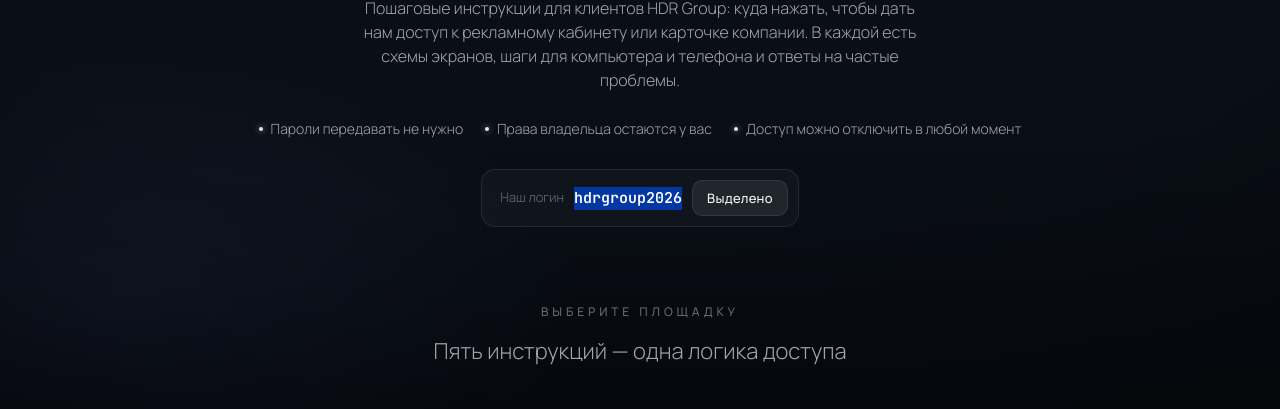
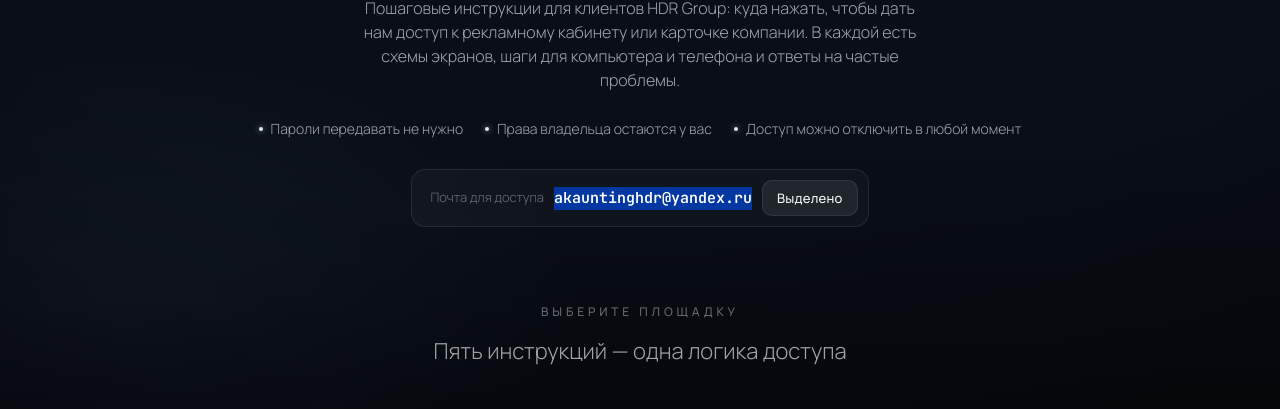
Before and after one commit to crocococodiel4co-cmd/HDRobm, a plain HTML site: page access/index.html in a window 1280 px wide. Both pictures are taken after a click on the button "Скопировать". Shown: the part 388-797 px from the top of the page. Drawn offline with Linux system fonts and the light colour scheme.

Commit message:
hub-index-v1.1

```diff
--- a/access/index.html
+++ b/access/index.html
@@ -118,7 +118,7 @@ footer{max-width:1180px;margin:0 auto;padding:30px 24px 40px;display:flex;align-
         <li>Права владельца остаются у вас</li>
         <li>Доступ можно отключить в любой момент</li>
       </ul>
-      <div class="login"><span>Наш логин</span><code id="login">hdrgroup2026</code><button class="btn" id="copy" type="button">Скопировать</button></div>
+      <div class="login"><span>Почта для доступа</span><code id="login">akauntinghdr@yandex.ru</code><button class="btn" id="copy" type="button">Скопировать</button></div>
     </section>
 
     <section class="cards" aria-labelledby="h-list">
@@ -193,7 +193,7 @@ footer{max-width:1180px;margin:0 auto;padding:30px 24px 40px;display:flex;align-
   var b=document.getElementById('copy'),c=document.getElementById('login');
   b.addEventListener('click',function(){
     function sel(){var r=document.createRange();r.selectNodeContents(c);var x=getSelection();x.removeAllRanges();x.addRange(r);b.textContent='Выделено';}
-    try{navigator.clipboard.writeText('hdrgroup2026').then(function(){b.textContent='Скопировано';setTimeout(function(){b.textContent='Скопировать'},1800)},sel);}catch(e){sel();}
+    try{navigator.clipboard.writeText('akauntinghdr@yandex.ru').then(function(){b.textContent='Скопировано';setTimeout(function(){b.textContent='Скопировать'},1800)},sel);}catch(e){sel();}
   });
 })();
 </script>
```
